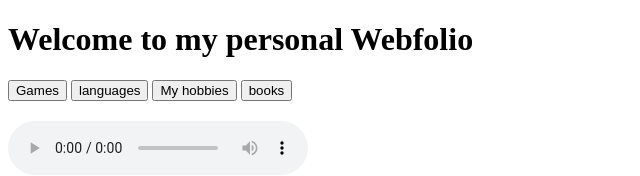
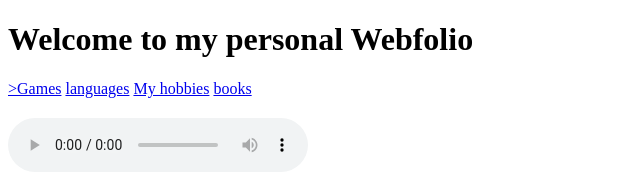
Before and after one commit to Samuelcook29create/Samuelcook29Create.github.io, a plain HTML site: page index.html in a window 1280 px wide. Shown: the top 176 px of the page, without its empty margins (0-640 px from the left). Drawn offline with Linux system fonts and the light colour scheme.

Commit message:
no button "(

```diff
--- a/index.html
+++ b/index.html
@@ -9,10 +9,10 @@
     <h1>Welcome to my personal Webfolio</h1>
 
 
-            <a href="games.html"><button type=button>Games</button></a>
-             <a href="languages.html"><button type=button>languages</button></a>
-             <a href="hobbies.html"><button type=button>My hobbies</button></a>
-             <a href="Book.html"><button type=button>books</button></a>
+            <a href="games.html">>Games</a>
+             <a href="languages.html">languages</a>
+             <a href="hobbies.html">My hobbies</a>
+             <a href="Book.html">books</a>
 <h2>
 <audio controls src="Audio/sam_song.wav"></audio>
 </h2>
```
Also changed, not shown: Book.html (+1 -1 lines), games.html (+1 -1 lines), hobbies.html (+1 -1 lines), languages.html (+1 -1 lines).
